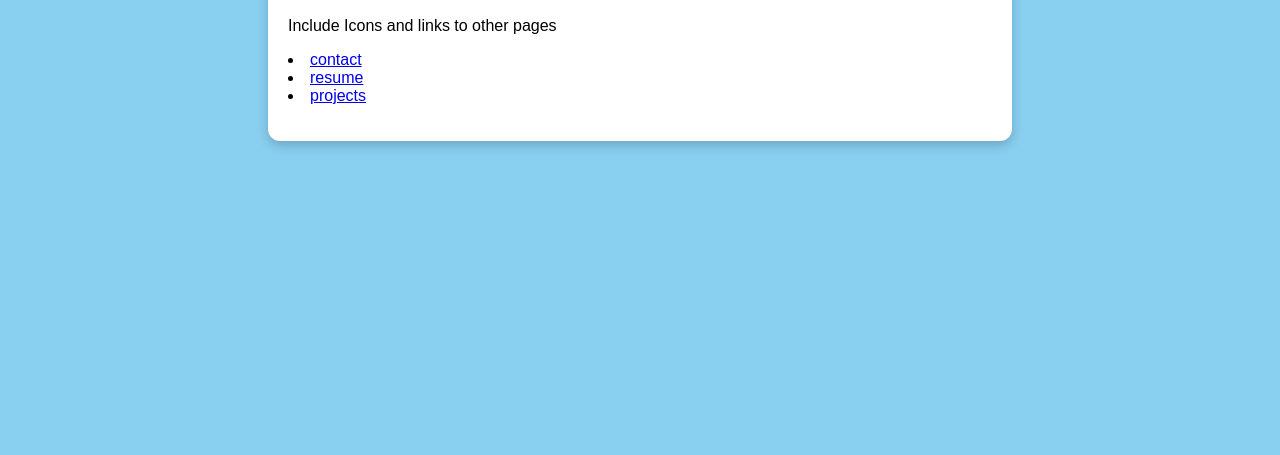
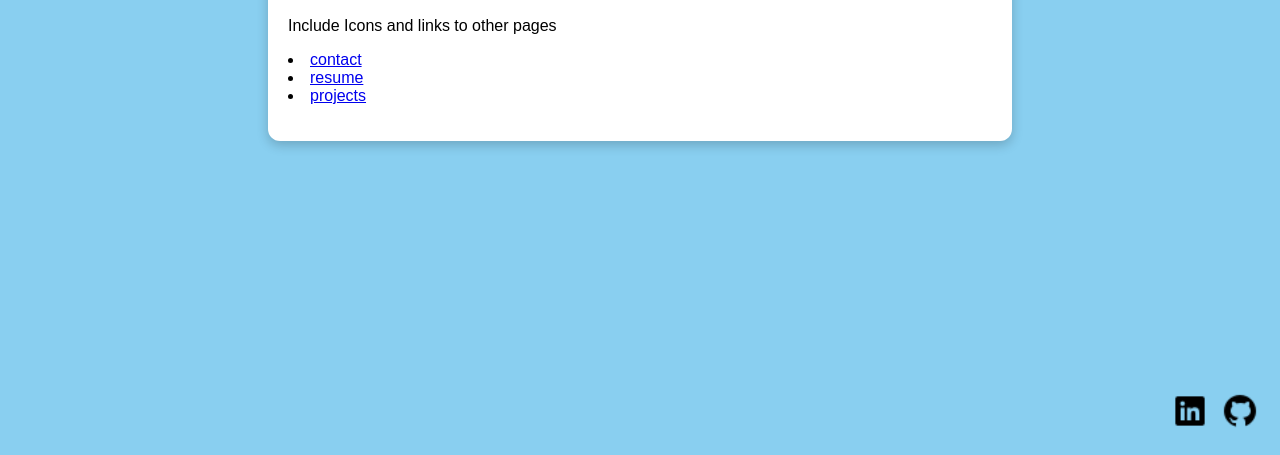
Before and after one commit to shaunoh/shaun-oh, a plain HTML site: page index.html in a window 1280 px wide. Shown: the part 345-800 px from the top of the page. Drawn offline with Linux system fonts and the light colour scheme.

Commit message:
Update index.html

```diff
--- a/index.html
+++ b/index.html
@@ -57,6 +57,21 @@
       border-radius: 12px;
       box-shadow: 0 4px 12px rgba(0,0,0,0.2);
     }
+     /* floating icons container */
+    .social-icons {
+      position: fixed;
+      bottom: 20px;   /* distance from bottom */
+      right: 20px;    /* distance from right */
+      display: flex;
+      flex-direction: row;
+      gap: 10px; /* spacing between icons */
+    }
+
+    .social-icons img {
+      width: 40px;
+      height: 40px;
+      cursor: pointer;
+    }
   </style>
   <link rel="icon" type="image/x-icon" href="assets/favicon.ico" />
 </head>
@@ -95,4 +110,15 @@
     </div>
   </div>
 </body>
+  <!-- floating icons -->
+  <div class="social-icons">
+    <a href="https://www.linkedin.com/in/shaun-oh-923853249/" target="_blank">
+      <img src="icons8-linkedin-30.png" alt="LinkedIn">
+    </a>
+    <a href="https://github.com/shaunoh" target="_blank">
+      <img src="icons8-github-30.png" alt="GitHub">
+    </a>
+  </div>
+</body>
+
 </html>
```
